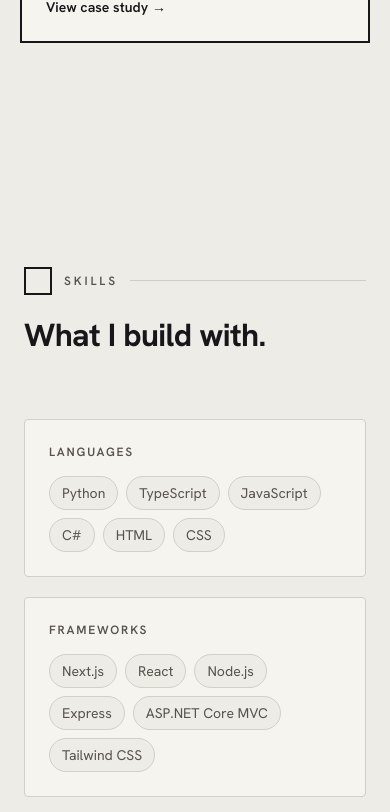
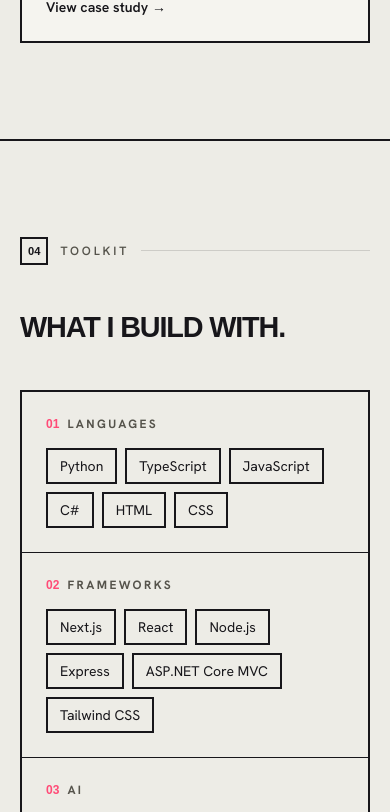
Before and after one commit to resh-o/Portfolio, a Next.js app: page / in a window 390 px wide. Shown: the part 4636-5448 px from the top of the page. Built offline with nearby package versions, Linux system fonts and the light colour scheme; a web font is replaced by a local one.

Commit message:
feat: refactor Skills component layout and animations; remove currently learning section

```diff
--- a/components/Skills.tsx
+++ b/components/Skills.tsx
@@ -2,7 +2,7 @@
 
 import { useRef } from 'react'
 import { motion, useInView } from 'framer-motion'
-import { skillGroups, currentlyLearning } from '@/data/skills'
+import { skillGroups } from '@/data/skills'
 import SectionLabel from './SectionLabel'
 
 export default function Skills() {
@@ -10,60 +10,46 @@
   const inView = useInView(ref, { once: true, margin: '-80px' })
 
   return (
-    <section id="skills" ref={ref} className="py-32 md:py-40">
-      <div className="max-w-6xl mx-auto px-6">
-        <motion.div
-          initial={{ opacity: 0, y: 24 }}
-          animate={inView ? { opacity: 1, y: 0 } : {}}
-          transition={{ duration: 0.65 }}
-          className="mb-16"
-        >
-          <SectionLabel className="mb-5">Skills</SectionLabel>
-          <h2
-            className="font-sans font-bold text-ink leading-tight tracking-[-0.02em] max-w-md"
-            style={{ fontSize: 'clamp(2rem, 4vw, 3rem)' }}
-          >
-            What I build with.
-          </h2>
-        </motion.div>
+    <section id="skills" ref={ref} className="border-t-2 border-ink px-5 py-24 sm:px-6 md:py-32">
+      <div className="mx-auto max-w-6xl">
+        <SectionLabel index="04" className="mb-12">
+          Toolkit
+        </SectionLabel>
 
-        <div className="grid sm:grid-cols-2 lg:grid-cols-3 gap-5">
+        <h2 className="mb-12 font-display text-[clamp(1.8rem,4vw,3rem)] font-bold uppercase leading-[1] tracking-tightest text-ink">
+          What I build with.
+        </h2>
+
+        <div className="grid gap-px border-2 border-ink bg-ink sm:grid-cols-2">
           {skillGroups.map((group, i) => (
             <motion.div
               key={group.label}
-              initial={{ opacity: 0, y: 20 }}
-              animate={inView ? { opacity: 1, y: 0 } : {}}
-              transition={{ delay: i * 0.07, duration: 0.6, ease: [0.16, 1, 0.3, 1] }}
-              className="p-6 rounded-card border border-line bg-surface"
+              initial={{ opacity: 0 }}
+              animate={inView ? { opacity: 1 } : {}}
+              transition={{ delay: i * 0.08, duration: 0.55 }}
+              className="bg-bg p-6 sm:p-8"
             >
-              <div className="text-xs font-semibold tracking-[0.15em] uppercase text-ink-soft mb-4">
-                {group.label}
+              <div className="mb-4 flex items-baseline gap-2">
+                <span className="font-display text-xs font-bold tabular-nums text-pink">
+                  0{i + 1}
+                </span>
+                <h3 className="text-xs font-bold uppercase tracking-[0.2em] text-ink-soft">
+                  {group.label}
+                </h3>
               </div>
-              <div className="flex flex-wrap gap-2">
+              <ul className="flex flex-wrap gap-2">
                 {group.skills.map((skill) => (
-                  <span
+                  <li
                     key={skill}
-                    className="text-sm px-3 py-1.5 rounded-full border border-line bg-bg text-ink-soft hover:border-accent/40 hover:text-ink transition-all duration-200 cursor-default"
+                    className="key-line px-3 py-1.5 text-sm text-ink transition-colors hover:bg-ink hover:text-bg"
                   >
                     {skill}
-                  </span>
+                  </li>
                 ))}
-              </div>
+              </ul>
             </motion.div>
           ))}
         </div>
-
-        <motion.div
-          initial={{ opacity: 0 }}
-          animate={inView ? { opacity: 1 } : {}}
-          transition={{ delay: 0.5, duration: 0.65 }}
-          className="mt-6 p-7 rounded-card border border-line bg-surface"
-        >
-          <div className="text-xs font-semibold tracking-[0.15em] uppercase text-accent mb-3">
-            Currently learning
-          </div>
-          <p className="text-ink-soft leading-relaxed">{currentlyLearning}</p>
-        </motion.div>
       </div>
     </section>
   )
```
